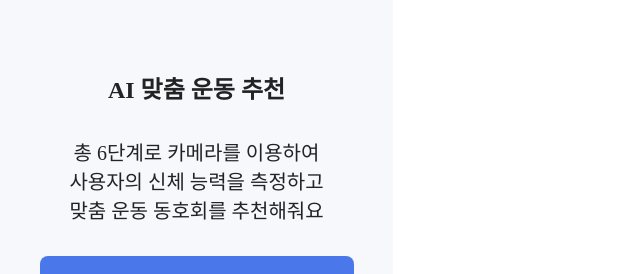
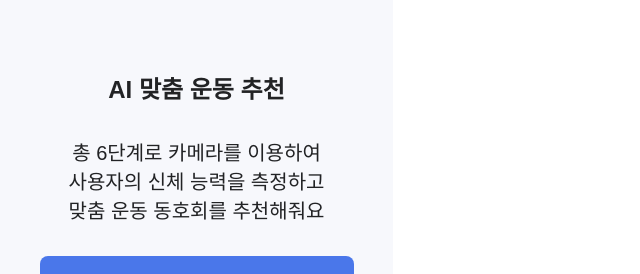
Before and after one commit to JYBESiU/kkangchong-front, a React (Create React App) app: page / in a window 1280 px wide. Shown: the part 398-672 px from the top of the page, without its empty margins (0-640 px from the left). Built offline with nearby package versions, Linux system fonts and the light colour scheme.

Commit message:
some functions added to original Text prop for more diverse usage

```diff
--- a/src/components/shared/Text.tsx
+++ b/src/components/shared/Text.tsx
@@ -7,7 +7,10 @@ export interface TextProps {
   fontWeight?: number;
   textAlign?: 'left' | 'right' | 'center';
   whiteSpace?: 'pre-line' | 'nowrap';
+  fontFamily?: string;
   color?: keyof typeof colors;
+  backgroundColor?: 'transparent' | 'white';
+  top?: number;
 }
 
 function Text({
@@ -16,6 +19,8 @@ function Text({
   textAlign = 'left',
   color = 'black',
   whiteSpace = 'pre-line',
+  backgroundColor = 'transparent',
+  top = 0,
   children,
 }: PropsWithChildren<TextProps>) {
   return (
@@ -25,6 +30,8 @@ function Text({
       textAlign={textAlign}
       color={color}
       whiteSpace={whiteSpace}
+      backgroundColor={backgroundColor}
+      top={top}
     >
       {children}
     </StyledText>
@@ -39,4 +46,7 @@ const StyledText = styled.span<TextProps>`
   color: ${({ color }) => colors[color!]};
   text-align: ${({ textAlign }) => textAlign};
   white-space: ${({ whiteSpace }) => whiteSpace};
+  font-family: 'Noto Sans KR', sans-serif;
+  background-color: ${({ backgroundColor }) => backgroundColor};
+  top: ${({ top }) => top}px;
 `;
```
